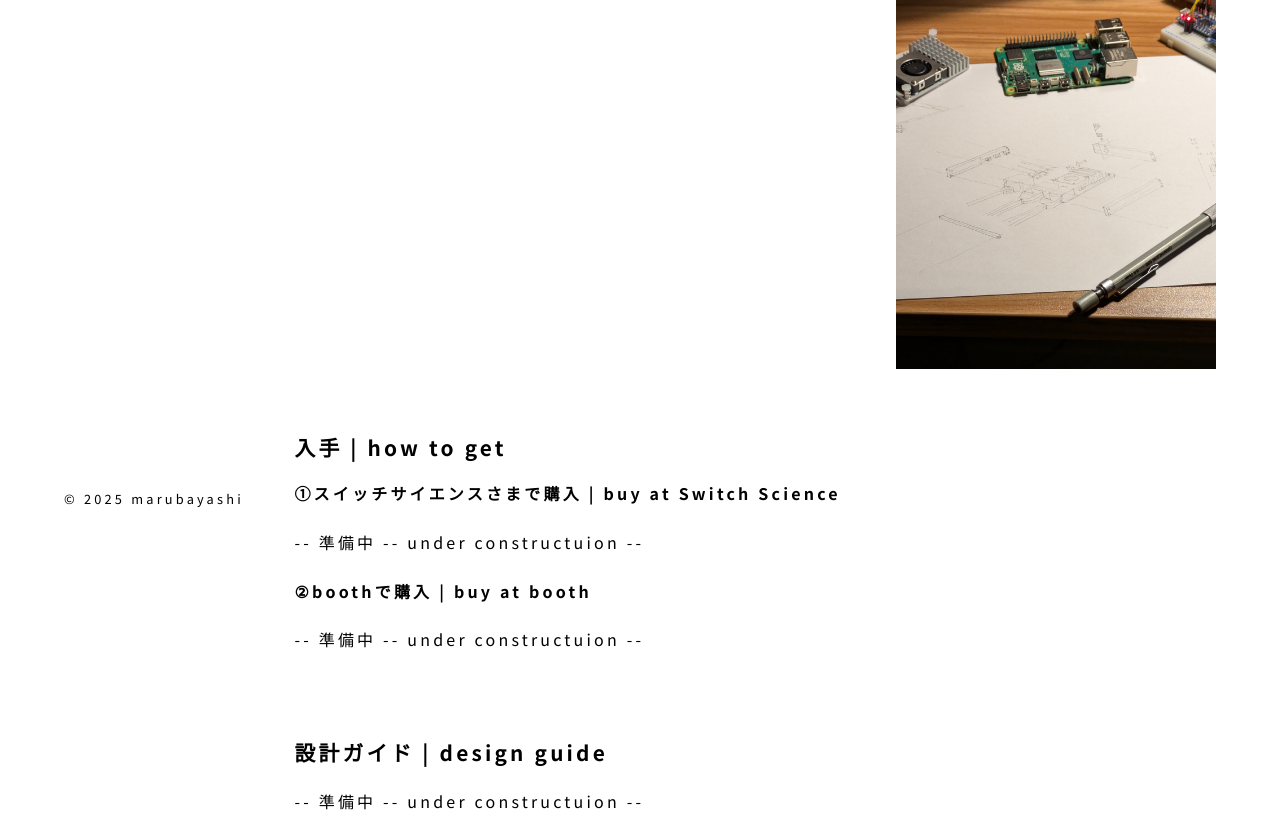
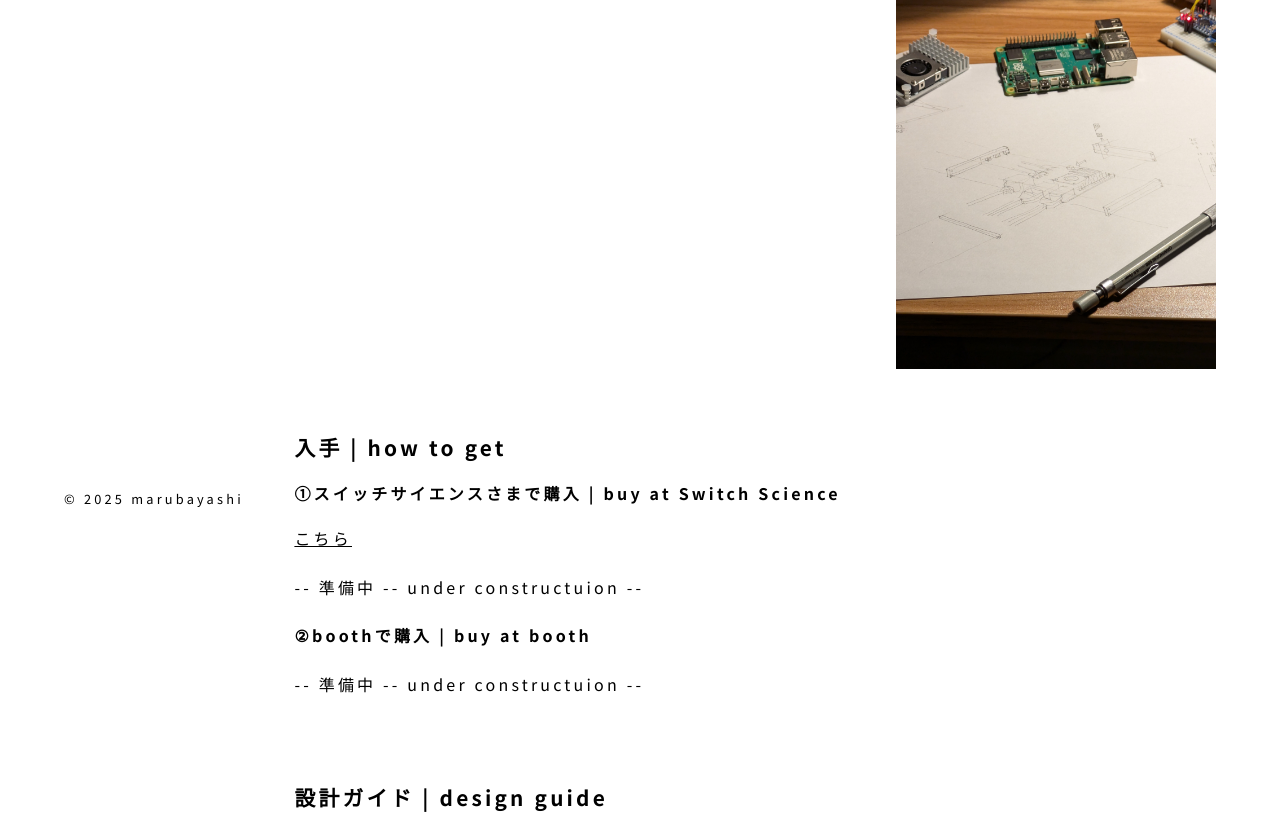
Before and after one commit to nciv-design/parergo, a plain HTML site: page guide.html in a window 1280 px wide. Shown: the part 261-1090 px from the top of the page. Drawn offline with Linux system fonts and the light colour scheme.

Commit message:
Fix HTML structure and add purchase link

```diff
--- a/guide.html
+++ b/guide.html
@@ -36,6 +36,8 @@
             <div style="height: 4rem;"></div>
             <h2>入手 | how to get</h2>
             <h3>①スイッチサイエンスさまで購入 | buy at Switch Science</h3>
+
+            <a href="https://www.switch-science.com/collections/all/cat:%E3%82%B9%E3%82%A4%E3%83%83%E3%83%81%E3%82%B5%E3%82%A4%E3%82%A8%E3%83%B3%E3%82%B9%E3%83%9E%E3%83%BC%E3%82%B1%E3%83%83%E3%83%88%E3%83%97%E3%83%AC%E3%82%A4%E3%82%B9%EF%BC%88%E5%A7%94%E8%A8%97%E5%95%86%E5%93%81%EF%BC%89_NCIV">こちら</a>
             <p>-- 準備中 -- under constructuion --</p>
             <h3>②boothで購入 | buy at booth</h3>
             <p>-- 準備中 -- under constructuion --</p>
@@ -62,4 +64,5 @@
     </div>
 
 </body>
+
 </html>
```
